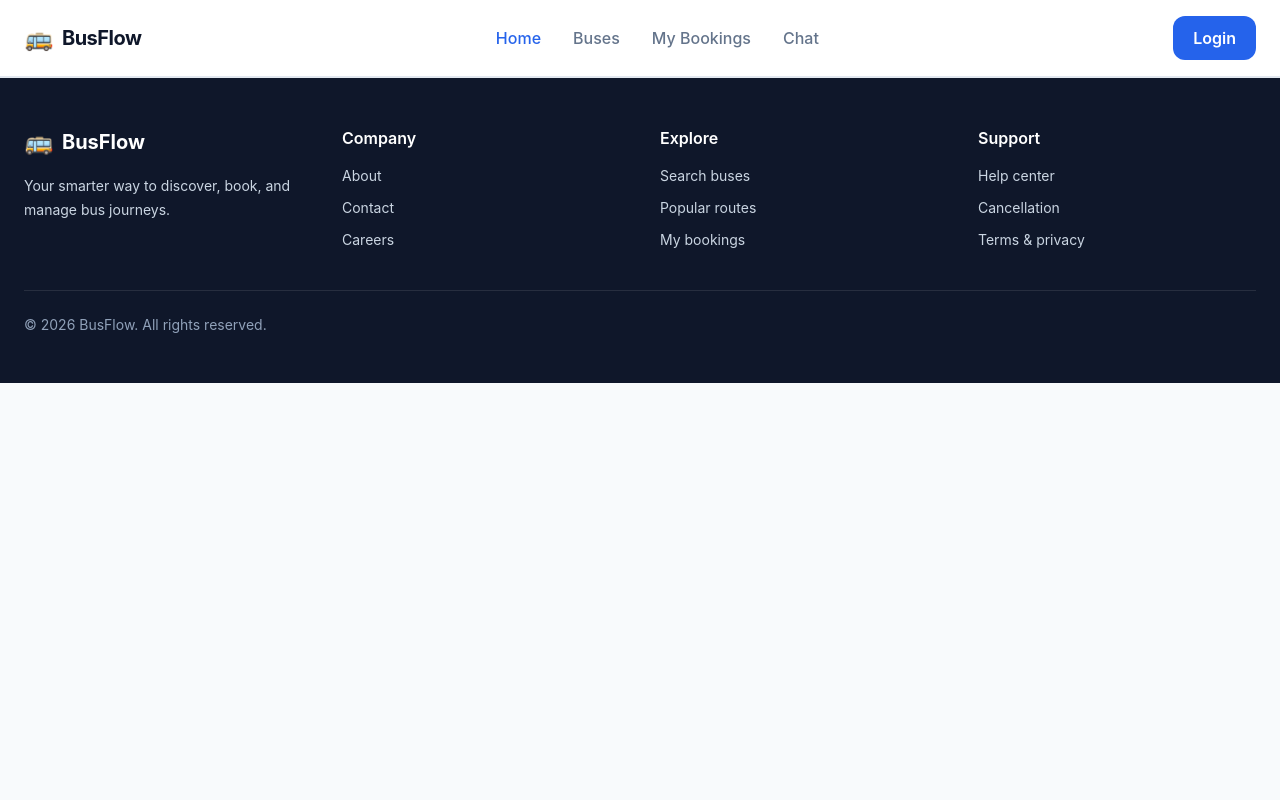
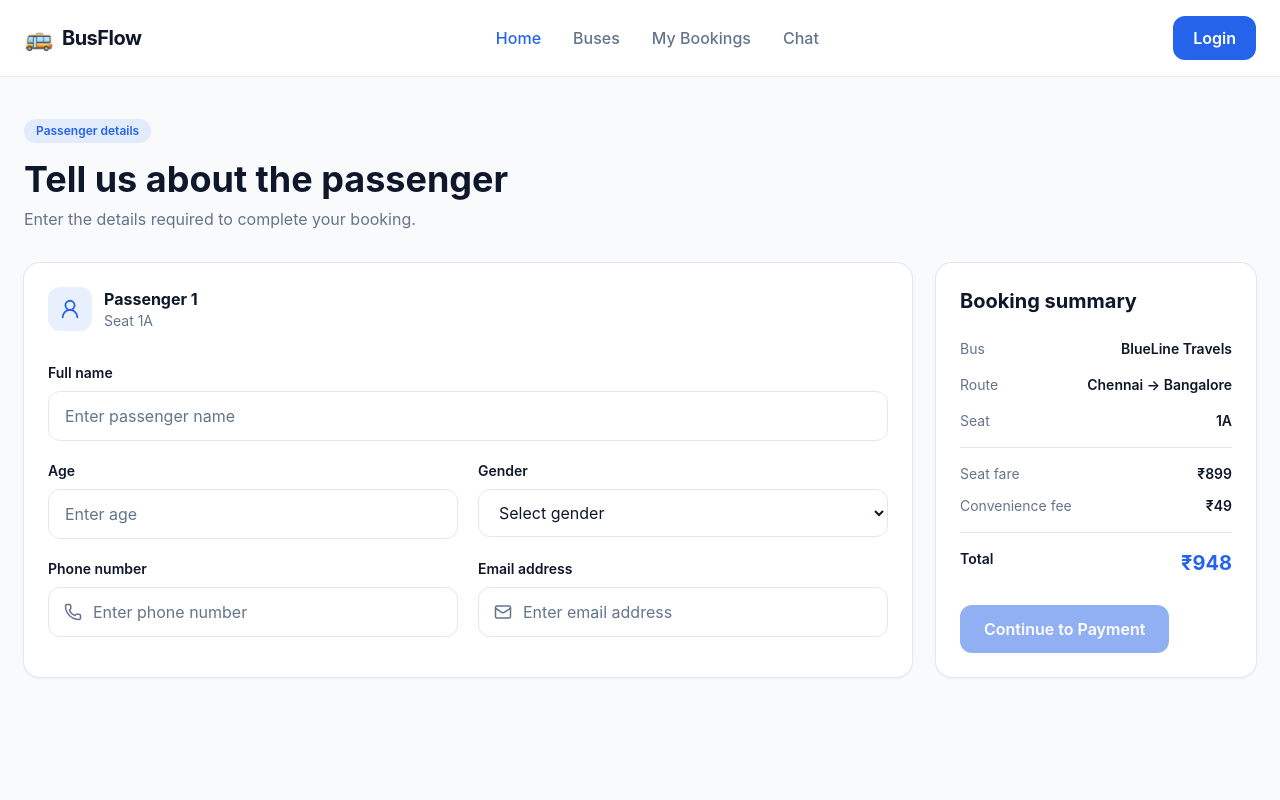
Before and after one commit to sre91/busflow, a React (Vite) app in the folder client/: page /bus/1/passenger in a window 1280 px wide. Shown: the top 800 px of the page. Built offline with nearby package versions, Linux system fonts and the light colour scheme.

Commit message:
Add passenger details booking flow

```diff
--- /dev/null
+++ b/client/src/pages/PassengerDetailsPage.tsx
@@ -0,0 +1,228 @@
+import { useState } from "react";
+import { useParams } from "react-router-dom";
+import { Mail, Phone, UserRound } from "lucide-react";
+
+import Badge from "../components/ui/Badge";
+import Button from "../components/ui/Button";
+import Card from "../components/ui/Card";
+import Input from "../components/ui/Input";
+import Label from "../components/ui/Label";
+
+type PassengerForm = {
+  name: string;
+  age: string;
+  gender: string;
+  phone: string;
+  email: string;
+};
+
+function PassengerDetailsPage() {
+  const { id } = useParams();
+  const [passenger, setPassenger] = useState<PassengerForm>({
+    name: "",
+    age: "",
+    gender: "",
+    phone: "",
+    email: "",
+  });
+
+  const handleChange = (field: keyof PassengerForm, value: string) => {
+    setPassenger((current) => ({
+      ...current,
+      [field]: value,
+    }));
+  };
+
+  const isFormValid =
+    passenger.name.trim() !== "" &&
+    passenger.age.trim() !== "" &&
+    passenger.gender !== "" &&
+    passenger.phone.trim() !== "" &&
+    passenger.email.trim() !== "";
+
+  return (
+    <main className="min-h-screen bg-background">
+      <section className="mx-auto max-w-7xl px-6 py-10">
+        <div>
+          <Badge variant="primary">Passenger details</Badge>
+
+          <h1 className="mt-4 text-3xl font-bold text-primary-dark md:text-4xl">
+            Tell us about the passenger
+          </h1>
+
+          <p className="mt-2 text-muted">
+            Enter the details required to complete your booking.
+          </p>
+        </div>
+
+        <div className="mt-8 grid gap-6 lg:grid-cols-[1fr_320px]">
+          {/* Passenger Form */}
+          <Card>
+            <div className="flex items-center gap-3">
+              <div className="flex h-11 w-11 items-center justify-center rounded-xl bg-primary/10 text-primary">
+                <UserRound size={22} />
+              </div>
+
+              <div>
+                <h2 className="font-bold text-primary-dark">Passenger 1</h2>
+
+                <p className="text-sm text-muted">Seat 1A</p>
+              </div>
+            </div>
+
+            <div className="mt-8 grid gap-5 md:grid-cols-2">
+              <div className="md:col-span-2">
+                <Label htmlFor="name">Full name</Label>
+
+                <Input
+                  id="name"
+                  value={passenger.name}
+                  onChange={(event) => handleChange("name", event.target.value)}
+                  placeholder="Enter passenger name"
+                />
+              </div>
+
+              <div>
+                <Label htmlFor="age">Age</Label>
+
+                <Input
+                  id="age"
+                  type="number"
+                  min="1"
+                  max="120"
+                  value={passenger.age}
+                  onChange={(event) => handleChange("age", event.target.value)}
+                  placeholder="Enter age"
+                />
+              </div>
+
+              <div>
+                <Label htmlFor="gender">Gender</Label>
+
+                <select
+                  id="gender"
+                  value={passenger.gender}
+                  onChange={(event) =>
+                    handleChange("gender", event.target.value)
+                  }
+                  className="w-full rounded-xl border border-slate-200 bg-surface px-4 py-3 text-text outline-none transition focus:border-primary focus:ring-2 focus:ring-primary/20"
+                >
+                  <option value="">Select gender</option>
+
+                  <option value="male">Male</option>
+
+                  <option value="female">Female</option>
+
+                  <option value="other">Other</option>
+                </select>
+              </div>
+
+              <div>
+                <Label htmlFor="phone">Phone number</Label>
+
+                <div className="relative">
+                  <Phone
+                    size={18}
+                    className="absolute left-4 top-1/2 -translate-y-1/2 text-muted"
+                  />
+
+                  <Input
+                    id="phone"
+                    type="tel"
+                    value={passenger.phone}
+                    onChange={(event) =>
+                      handleChange("phone", event.target.value)
+                    }
+                    placeholder="Enter phone number"
+                    className="pl-11"
+                  />
+                </div>
+              </div>
+
+              <div>
+                <Label htmlFor="email">Email address</Label>
+
+                <div className="relative">
+                  <Mail
+                    size={18}
+                    className="absolute left-4 top-1/2 -translate-y-1/2 text-muted"
+                  />
+
+                  <Input
+                    id="email"
+                    type="email"
+                    value={passenger.email}
+                    onChange={(event) =>
+                      handleChange("email", event.target.value)
+                    }
+                    placeholder="Enter email address"
+                    className="pl-11"
+                  />
+                </div>
+              </div>
+            </div>
+          </Card>
+
+          {/* Booking Summary */}
+          <Card className="h-fit lg:sticky lg:top-24">
+            <h2 className="text-xl font-bold text-primary-dark">
+              Booking summary
+            </h2>
+
+            <div className="mt-6 space-y-4 text-sm">
+              <div className="flex justify-between">
+                <span className="text-muted">Bus</span>
+
+                <span className="font-semibold text-primary-dark">
+                  BlueLine Travels
+                </span>
+              </div>
+
+              <div className="flex justify-between">
+                <span className="text-muted">Route</span>
+
+                <span className="font-semibold text-primary-dark">
+                  Chennai → Bangalore
+                </span>
+              </div>
+
+              <div className="flex justify-between">
+                <span className="text-muted">Seat</span>
+
+                <span className="font-semibold text-primary-dark">1A</span>
+              </div>
+
+              <div className="border-t border-slate-200 pt-4">
+                <div className="flex justify-between">
+                  <span className="text-muted">Seat fare</span>
+
+                  <span className="font-semibold text-primary-dark">₹899</span>
+                </div>
+
+                <div className="mt-3 flex justify-between">
+                  <span className="text-muted">Convenience fee</span>
+
+                  <span className="font-semibold text-primary-dark">₹49</span>
+                </div>
+              </div>
+
+              <div className="border-t border-slate-200 pt-4">
+                <div className="flex justify-between">
+                  <span className="font-semibold text-primary-dark">Total</span>
+
+                  <span className="text-xl font-bold text-primary">₹948</span>
+                </div>
+              </div>
+            </div>
+
+            <div className="mt-7">
+              <Button disabled={!isFormValid}>Continue to Payment</Button>
+            </div>
+          </Card>
+        </div>
+      </section>
+    </main>
+  );
+}
+
+export default PassengerDetailsPage;
--- a/client/src/pages/SeatSelectionPage.tsx
+++ b/client/src/pages/SeatSelectionPage.tsx
@@ -1,4 +1,5 @@
 import { useState } from "react";
+import { useNavigate, useParams } from "react-router-dom";
 import { Armchair, Check, UserRound } from "lucide-react";
 
 import Badge from "../components/ui/Badge";
@@ -42,6 +43,8 @@ const seats: Seat[] = [
 
 function SeatSelectionPage() {
   const [selectedSeats, setSelectedSeats] = useState<string[]>([]);
+  const navigate = useNavigate();
+  const { id } = useParams();
 
   const toggleSeat = (seat: Seat) => {
     if (seat.status === "booked") {
@@ -224,7 +227,12 @@ function SeatSelectionPage() {
             </div>
 
             <div className="mt-7">
-              <Button disabled={selectedSeats.length === 0}>Continue</Button>
+              <Button
+                disabled={selectedSeats.length === 0}
+                onClick={() => navigate(`/bus/${id}/passenger`)}
+              >
+                Continue
+              </Button>
             </div>
           </Card>
         </div>
--- a/client/src/routes/AppRoutes.tsx
+++ b/client/src/routes/AppRoutes.tsx
@@ -4,6 +4,7 @@ import HomePage from "../pages/HomePage";
 import SearchResultsPage from "../pages/SearchResultsPage";
 import BusDetailsPage from "../pages/BusDetailsPage";
 import SeatSelectionPage from "../pages/SeatSelectionPage";
+import PassengerDetailsPage from "../pages/PassengerDetailsPage";
 
 function AppRoutes() {
   return (
@@ -13,6 +14,7 @@ function AppRoutes() {
         <Route path="/search" element={<SearchResultsPage />} />
         <Route path="/bus/:id" element={<BusDetailsPage />} />
         <Route path="/bus/:id/seats" element={<SeatSelectionPage />} />
+        <Route path="/bus/:id/passenger" element={<PassengerDetailsPage />} />
       </Routes>
     </BrowserRouter>
   );
```
